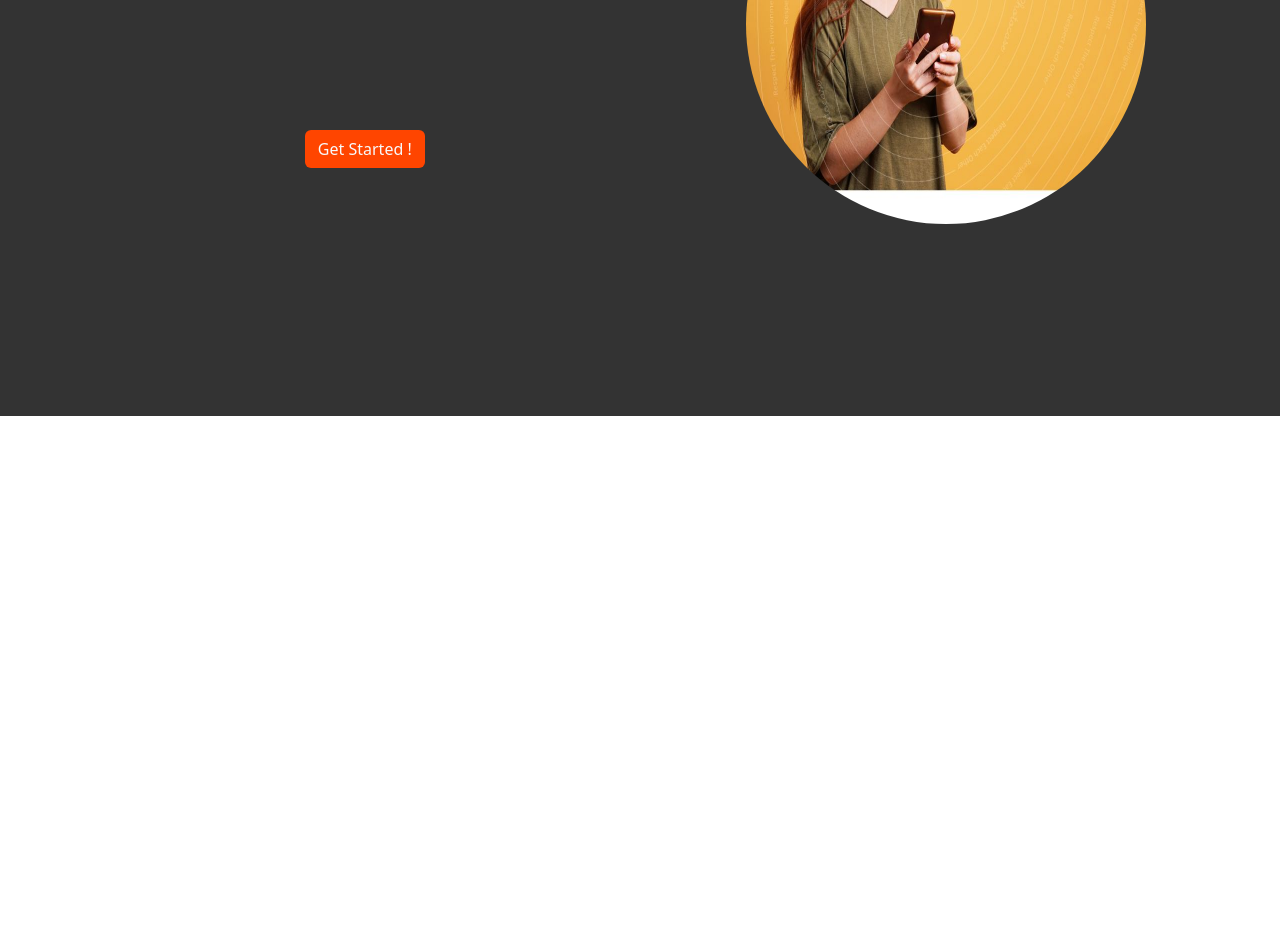
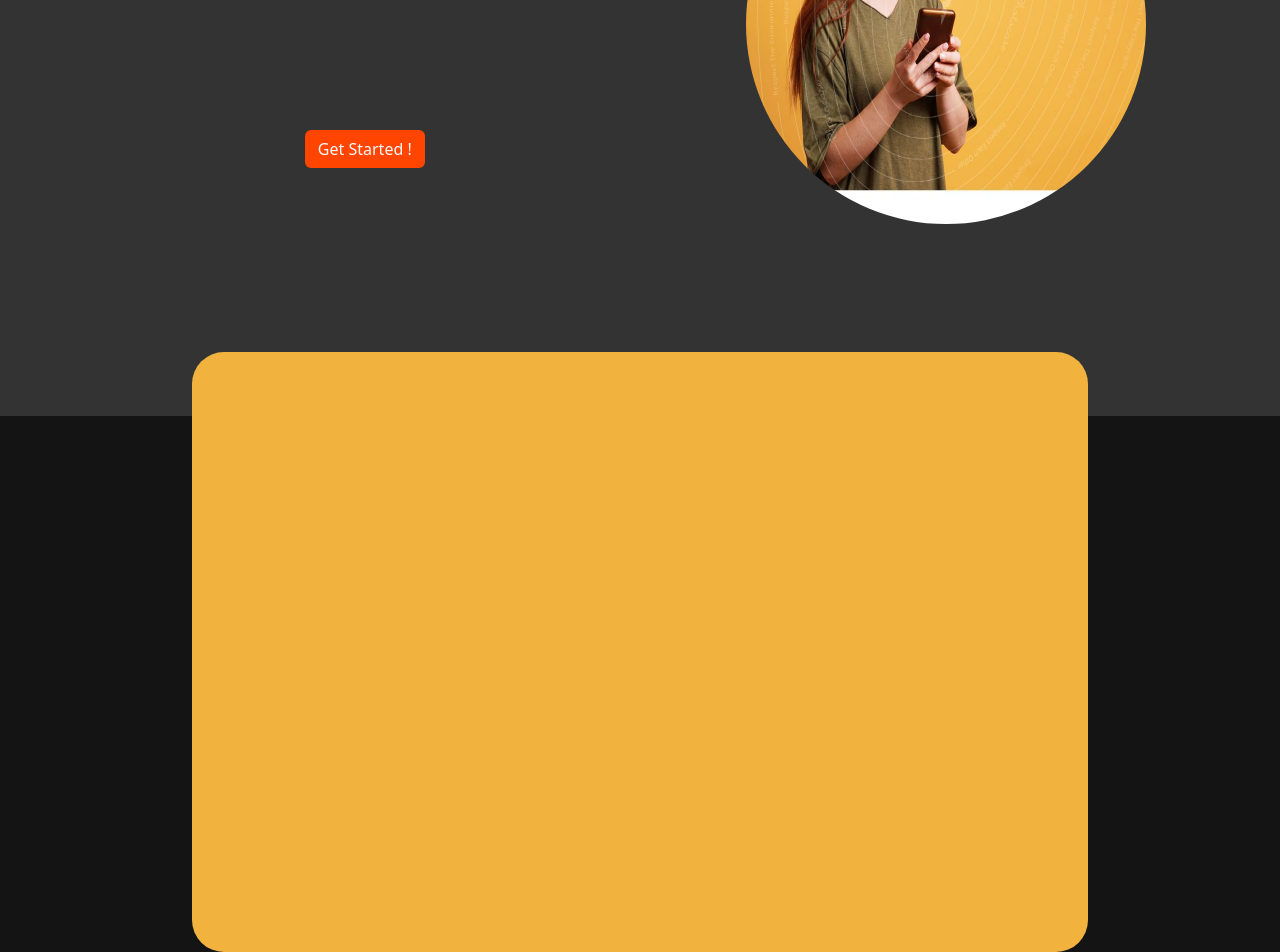
Before and after one commit to FullEffect-Studio/cfp, a React (Create React App) app: page / in a window 1280 px wide. Shown: the part 280-1232 px from the top of the page. Before the commit the page ends 800 px from the top, so only its background shows below. Built offline with nearby package versions, Linux system fonts and the light colour scheme.

Commit message:
Layouting stuffs

```diff
--- a/src/App.js
+++ b/src/App.js
@@ -1,6 +1,7 @@
 import React from "react";
 import { BrowserRouter as Router, Routes, Route } from "react-router-dom";
 import LandingPage from "./components/LandingPage";
+import "./index.css"
 
 export const App = () => {
   return (
--- /dev/null
+++ b/src/components/home/ClientKnowHow.jsx
@@ -0,0 +1,22 @@
+import React from 'react'
+import styled from 'styled-components'
+
+const ClientKnowHowStyle = styled.main`
+    width: 70vw;
+    height: 600px;
+    background-color:  rgb(241, 179, 62) ;
+    position: absolute;
+    top: 90%;
+    left: 15%;
+    border-radius: 2rem;
+`;
+
+const ClientKnowHow = () => {
+  return (
+    <ClientKnowHowStyle>
+
+    </ClientKnowHowStyle>
+  )
+}
+
+export default ClientKnowHow
--- a/src/components/home/HomeBanner.jsx
+++ b/src/components/home/HomeBanner.jsx
@@ -1,5 +1,6 @@
 import React from "react";
 import styled from "styled-components";
+import ClientKnowHow from "./ClientKnowHow";
 
 const HomeBannerStyle = styled.main`
   width: 100vw;
@@ -7,6 +8,7 @@ const HomeBannerStyle = styled.main`
   background: #333;
   display: flex;
   gap: 1rem;
+  position: relative;
 
   .mainBanner {
     display: flex;
@@ -49,6 +51,7 @@ const HomeBanner = () => {
           />
         </div>
       </div>
+      <ClientKnowHow />
     </HomeBannerStyle>
   );
 };
--- a/src/index.css
+++ b/src/index.css
@@ -2,5 +2,10 @@
   margin: 0;
   padding: 0;
   box-sizing: border-box;
-  color: rgb(73, 74, 75);
 }
+
+
+body{
+  min-height: 700px;
+  background: rgb(20, 20, 20) !important;
+}
```
